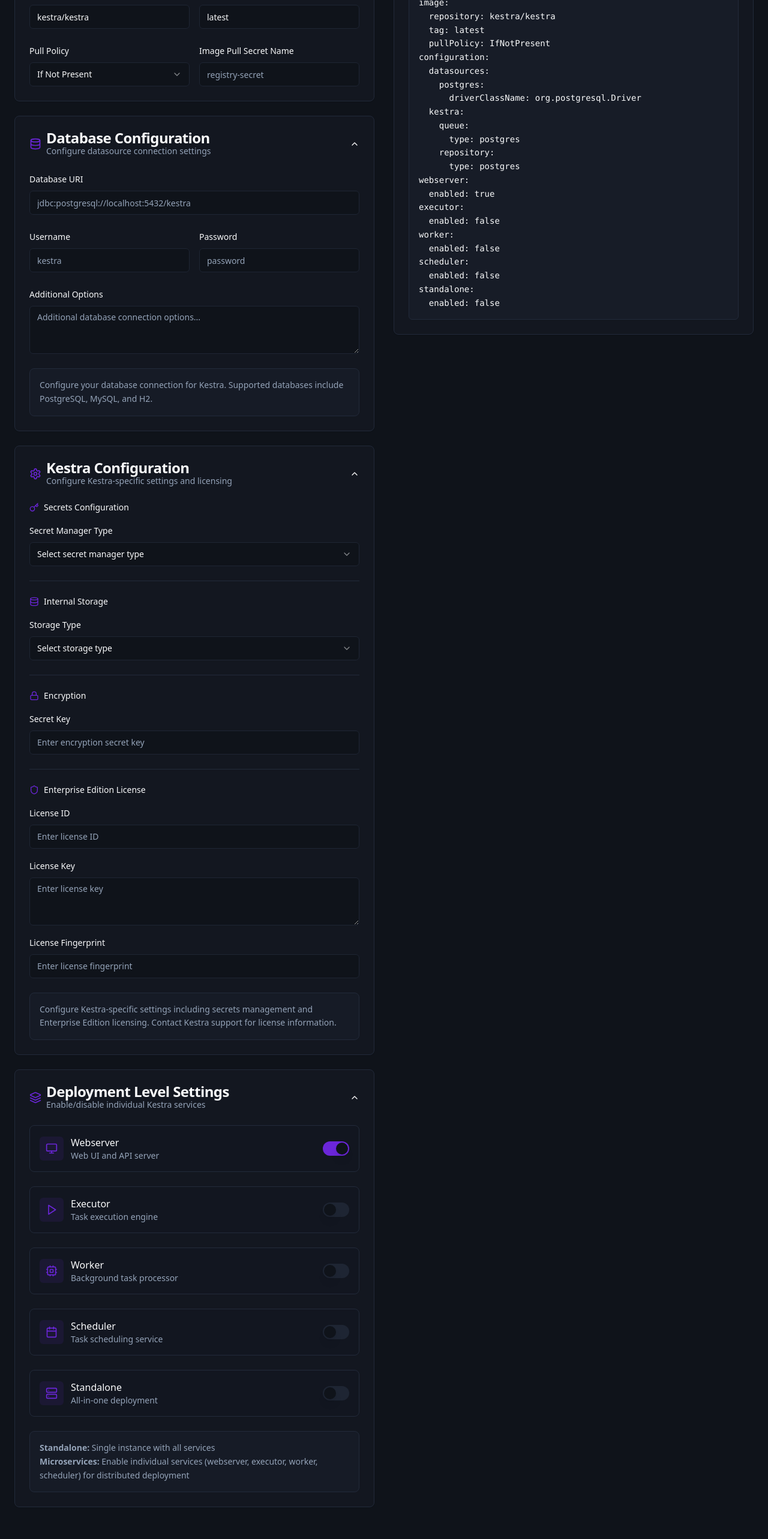
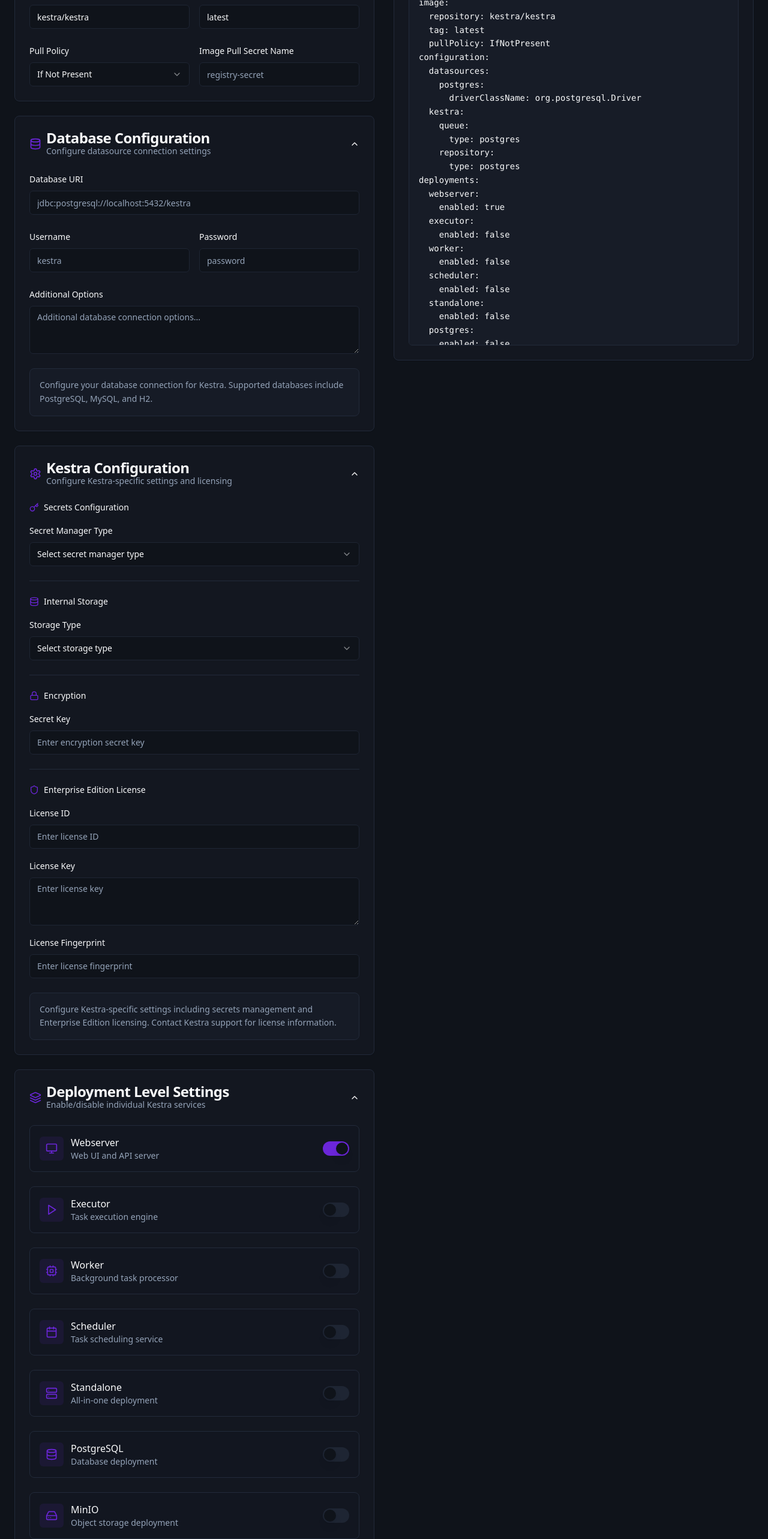
Before and after one commit to paulgrainger85/helm-whisperer, a React (Vite) app: page / in a window 1280 px wide. Shown: the part 234-2800 px from the top of the page at 60% size. Before the commit the page ends 2779 px from the top, so only its background shows below. Built offline with nearby package versions, Linux system fonts and the light colour scheme.

Commit message:
Nest deployment settings
Nest all deployment level settings under "deployments:" and add default disabled postgres and minio deployments.

```diff
--- a/src/components/DeploymentConfig.tsx
+++ b/src/components/DeploymentConfig.tsx
@@ -2,7 +2,7 @@ import { Card, CardContent, CardDescription, CardHeader, CardTitle } from "@/com
 import { Label } from "@/components/ui/label";
 import { Switch } from "@/components/ui/switch";
 import { Collapsible, CollapsibleContent, CollapsibleTrigger } from "@/components/ui/collapsible";
-import { ChevronDown, Layers, Server, Cpu, Calendar, Play, Monitor } from "lucide-react";
+import { ChevronDown, Layers, Server, Cpu, Calendar, Play, Monitor, Database, HardDrive } from "lucide-react";
 import { useState } from "react";
 
 interface DeploymentConfigProps {
@@ -43,6 +43,18 @@ export const DeploymentConfig = ({ values, onUpdate }: DeploymentConfigProps) =>
       name: 'Standalone',
       description: 'All-in-one deployment',
       icon: Server
+    },
+    {
+      key: 'postgres',
+      name: 'PostgreSQL',
+      description: 'Database deployment',
+      icon: Database
+    },
+    {
+      key: 'minio',
+      name: 'MinIO',
+      description: 'Object storage deployment',
+      icon: HardDrive
     }
   ];
 
@@ -78,8 +90,8 @@ export const DeploymentConfig = ({ values, onUpdate }: DeploymentConfigProps) =>
                     </div>
                   </div>
                   <Switch
-                    checked={values[deployment.key]?.enabled || false}
-                    onCheckedChange={(checked) => onUpdate(`${deployment.key}.enabled`, checked)}
+                    checked={values.deployments?.[deployment.key]?.enabled || false}
+                    onCheckedChange={(checked) => onUpdate(`deployments.${deployment.key}.enabled`, checked)}
                   />
                 </div>
               );
--- a/src/pages/Index.tsx
+++ b/src/pages/Index.tsx
@@ -65,6 +65,7 @@ interface KestraHelmValues {
       };
     };
   };
+  deployments: {
     webserver: {
       enabled: boolean;
     };
@@ -79,6 +80,13 @@ interface KestraHelmValues {
     };
     standalone: {
       enabled: boolean;
+    };
+    postgres: {
+      enabled: boolean;
+    };
+    minio: {
+      enabled: boolean;
+    };
   };
 }
 
@@ -139,6 +147,7 @@ const Index = () => {
         }
       }
     },
+    deployments: {
       webserver: {
         enabled: true
       },
@@ -153,6 +162,13 @@ const Index = () => {
       },
       standalone: {
         enabled: false
+      },
+      postgres: {
+        enabled: false
+      },
+      minio: {
+        enabled: false
+      }
     }
   });
 
```
Lines whose indentation alone changed are shown as unchanged.
